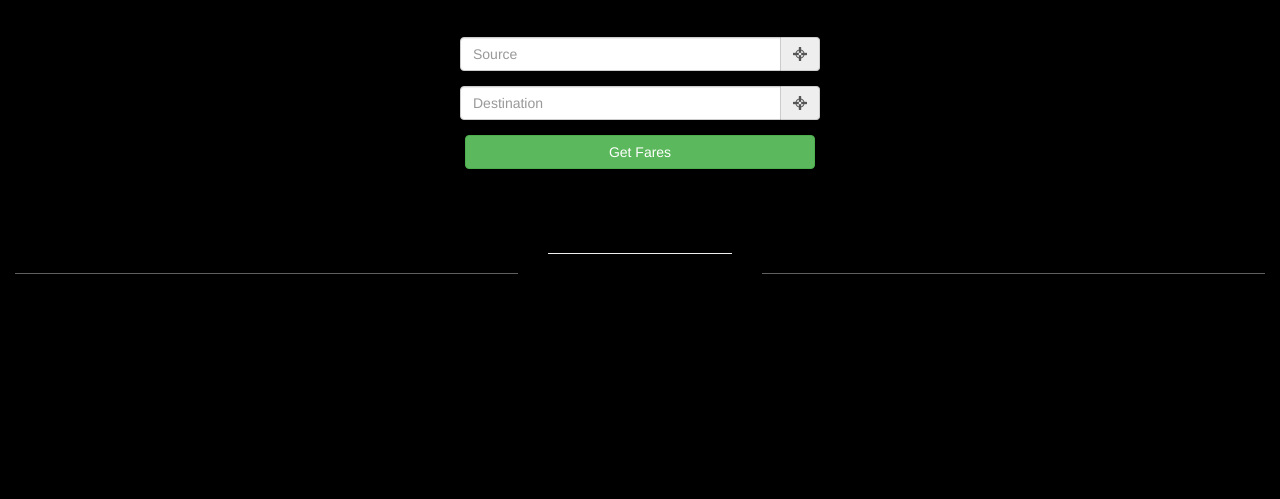
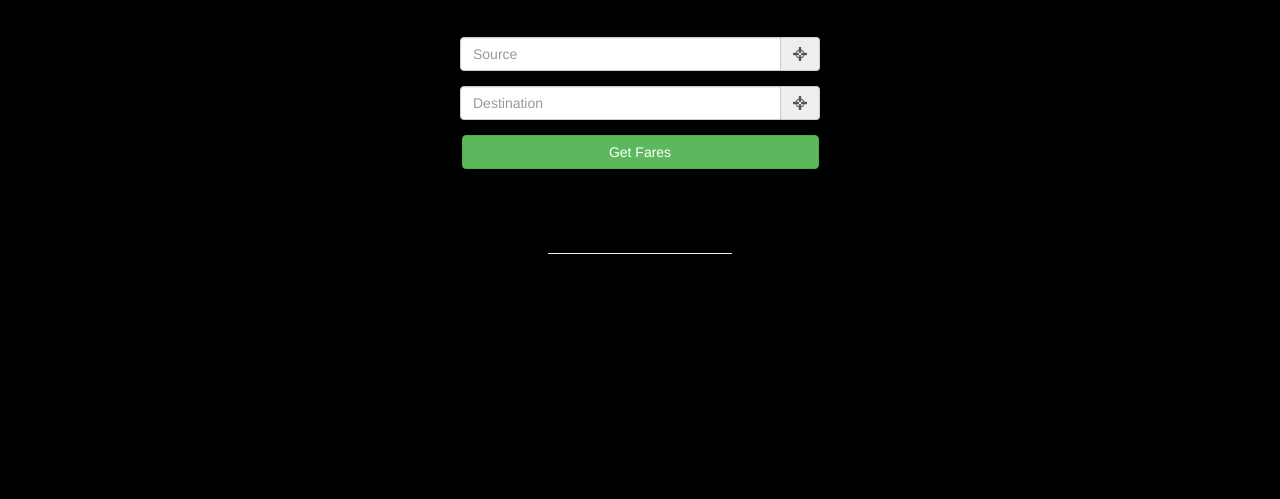
Before and after one commit to goyalankit/ride-agg, a Python web app: template templates/default.html in a window 1280 px wide. Shown: the part 301-800 px from the top of the page. Run offline with Jinja, Linux system fonts and the light colour scheme; the template is opened without the code that fills it, so the values that code supplies are empty; some libraries are stand-ins or nearby versions; some web fonts are replaced.

Commit message:
adding design

```diff
--- a/static/libs/css/main.css
+++ b/static/libs/css/main.css
@@ -23,18 +23,18 @@
 }
 
 .logo {
-  background-color: black;
-  opacity: 0.5;
-  color: #fff;
+  background-color: rgba(0, 0, 0, 0.4);
+  color: yellow;
   font-weight:800;
   font-size:14pt;
   padding:25px;
   text-align:center;
 }
+
 .logo a {
-
-  color: #fff;
+  color: #FFD300;
   text-decoration: none;
+  z-index: 1;
 }
 
 .line {
@@ -44,9 +44,15 @@
   white-space:no-wrap;
   overflow:hidden;
   text-align:center;
+  height: 10%;
   color: #f12
 }
 
 .container-top {
   margin-top: 3%;
 }
+
+#submitbtn {
+  width: 102%;
+  margin-left: -1%;
+}
--- a/templates/default.html
+++ b/templates/default.html
@@ -33,7 +33,7 @@
       </div>
 
       <div class="col-sm-4 col-md-offset-4 inputGroupContainer">
-        <button type="submit" class="btn btn-success btn-block">Get Fares</button>
+        <button type="submit" class="btn btn-success btn-block" id="submitbtn">Get Fares</button>
         <!--<button type="submit" class="btn btn-large">Search</button>-->
       </div>
     </form>
```
